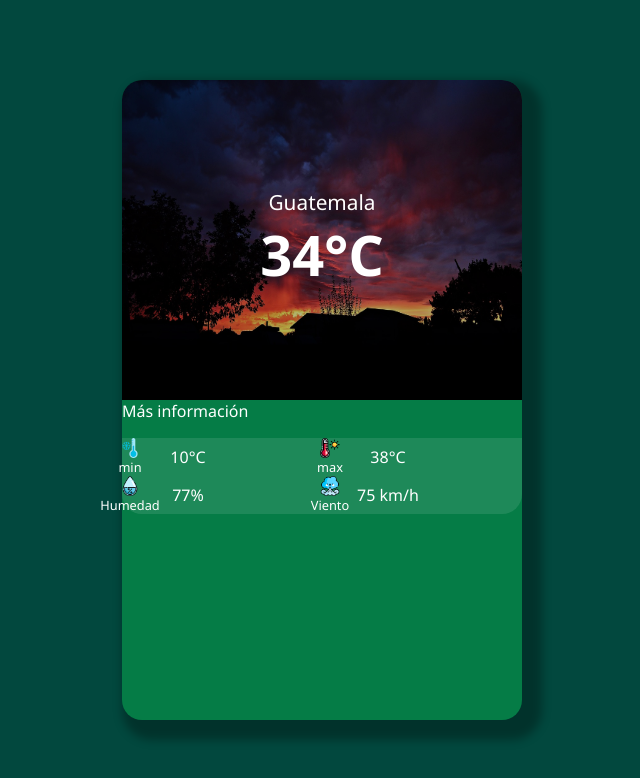
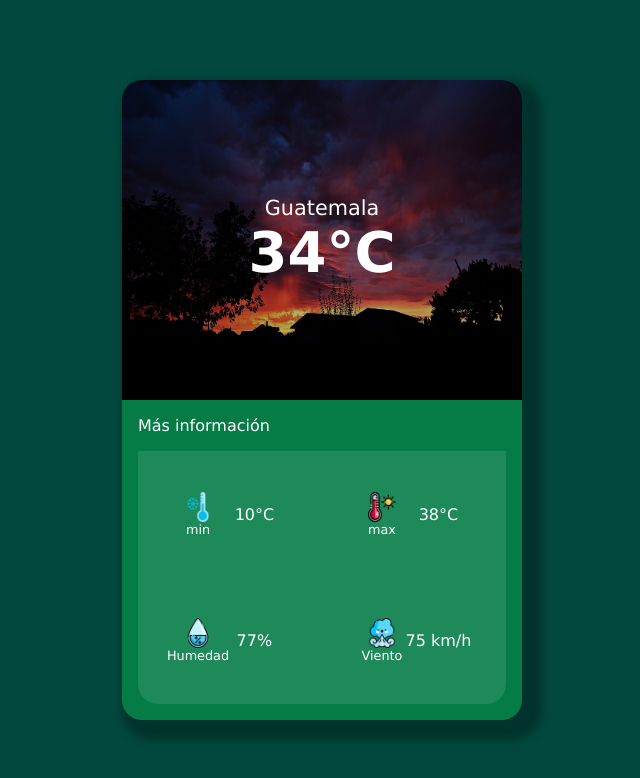
Before and after one commit to Markosgt7/ClimaAppAngular-RapidApi, an Angular app: page / in a window 1280 px wide. Shown: the top 778 px of the page, without its empty margins (318-958 px from the left). Built offline with nearby package versions, Linux system fonts and the light colour scheme.

Commit message:
maquetació final

```diff
--- a/src/styles.css
+++ b/src/styles.css
@@ -17,7 +17,7 @@
 }
 
 body {
-  font-family: "Segoe UI", Tahoma, Geneva, Verdana, sans-serif;
+  font-family:Verdana, Geneva, Tahoma, sans-serif;
   font-size: 16px;
   width: 100%;
   height: 100vh;
@@ -42,6 +42,18 @@ body {
   height: 50%;
   border-top-left-radius: 20px;
   border-top-right-radius: 20px;
+}
+.lower-data{
+  position: relative;
+  overflow: hidden;
+  width: 100%;
+  height: 50%;
+  border-bottom-left-radius: 20px;
+  border-bottom-right-radius: 20px;
+  padding: 1em;
+  display: flex;
+  flex-direction: column;
+
 }
 
 .upper-data img {
@@ -101,6 +113,7 @@ body {
   flex-direction: column;
   justify-content: center;
   align-items: center;
+  padding-left: 60px;
 }
 .info-block-label{
   width: 1em;
@@ -111,8 +124,8 @@ body {
 }
 .info-block-label img{
   position: relative;
-  width: 20px;
-  height: 20px;
+  width: 28px;
+  height: 30px;
 }
 
 .info-block-value{
@@ -121,4 +134,6 @@ body {
   justify-content: center;
   align-items: center;
   color: var(--blanco);
+  font-size: 1em;
+  padding-left: 1.3em;
 }
```
